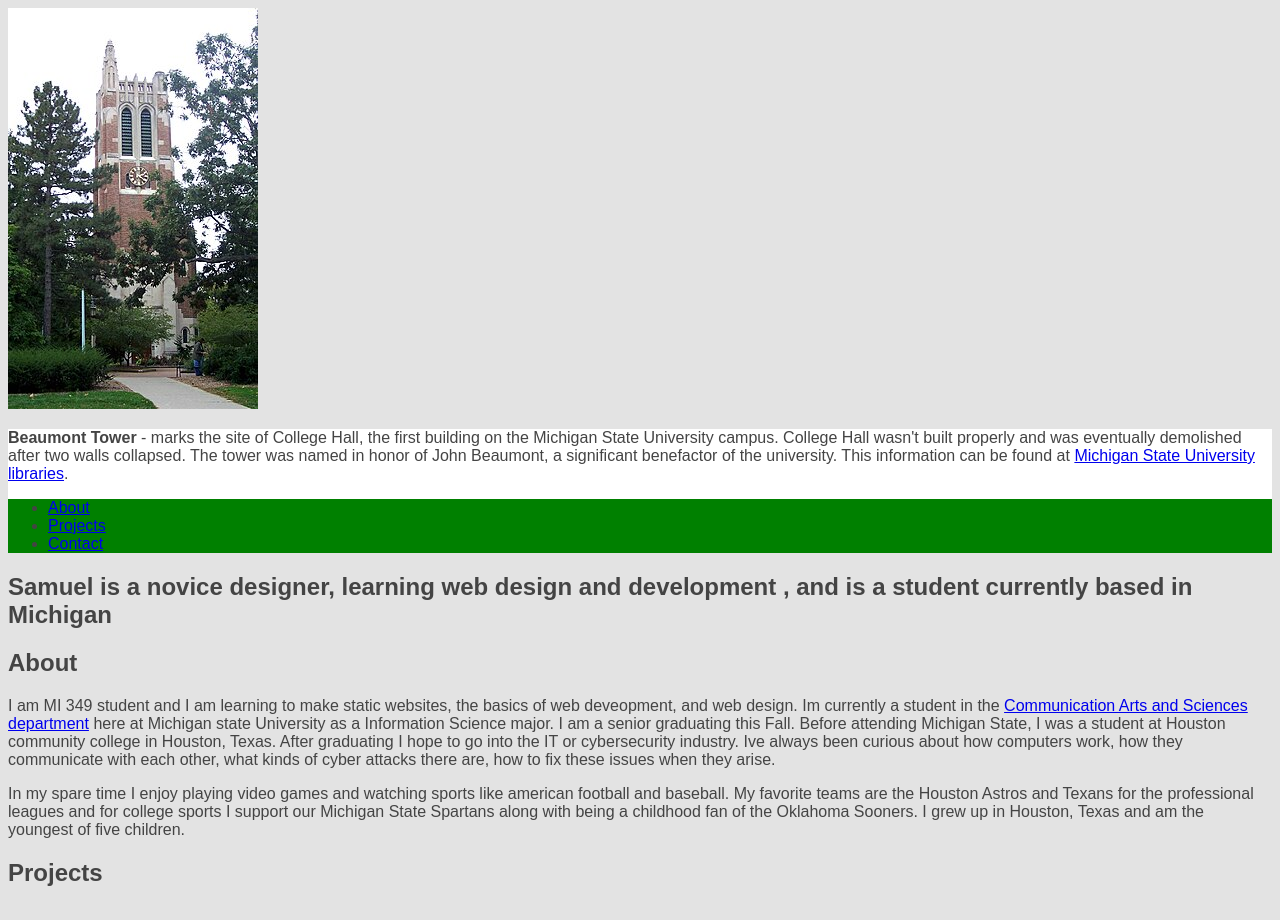
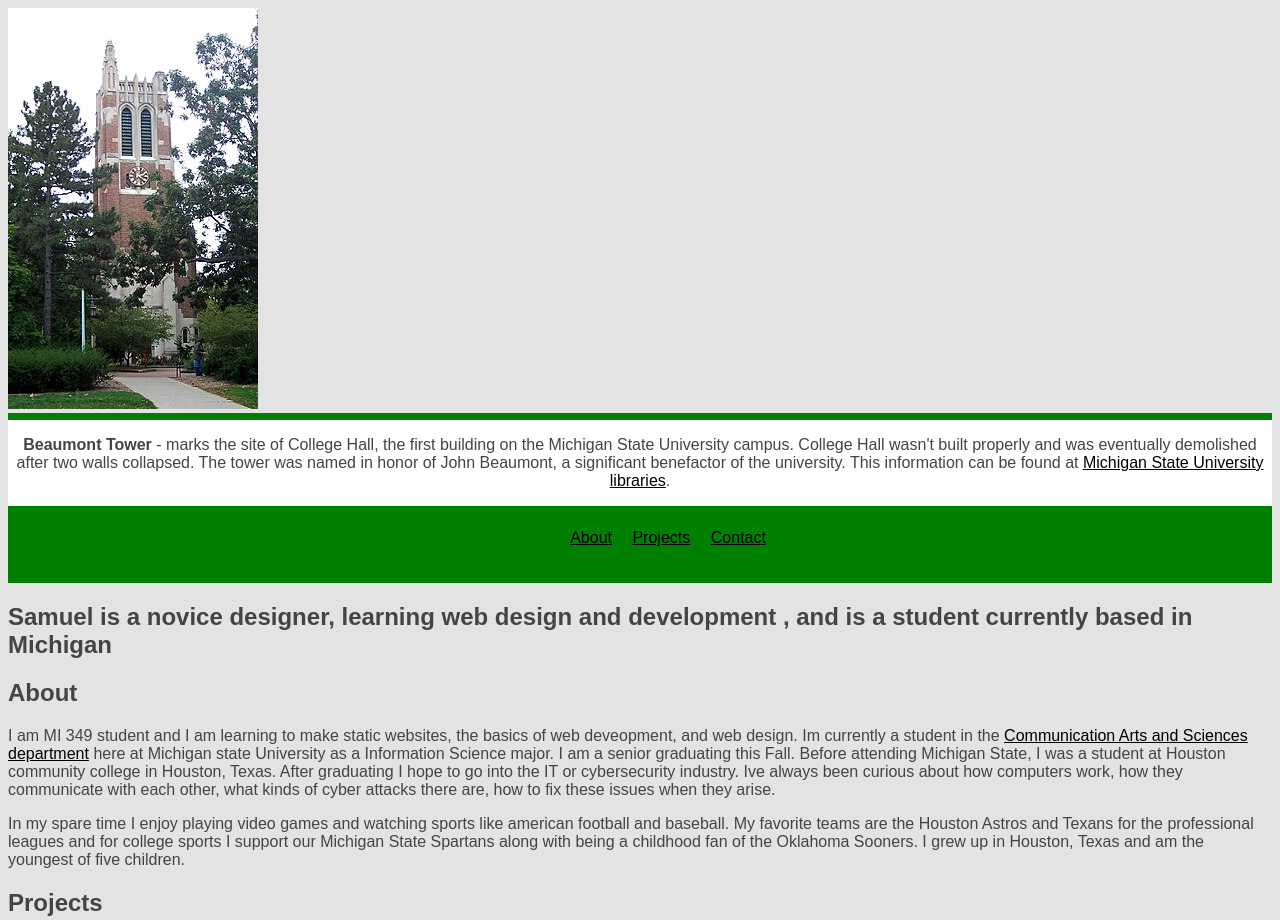
Before and after one commit to Shoyt111/Samuel-Hoyt-Portfolio-Skeleton-MI349, a plain HTML site: page index.html in a window 1280 px wide. Shown: the top 920 px of the page. Drawn offline with Linux system fonts and the light colour scheme.

Commit message:
Working on css file

```diff
--- a/style.css
+++ b/style.css
@@ -2,6 +2,7 @@
     --primary-bg: #e3e3e3;
     --primary-text: #444;
     --standard-gap: 40px;
+    --secondary-text: black;
 }
 
 body{
@@ -16,8 +17,20 @@ body{
 
 nav{
     background: green;
+    text-align: center;
+    border-bottom: 10px solid green;
+    border-top: 7px solid green;
+}
+
+nav li {
+    display: inline-block;
+    margin-left: 1rem;
 }
 
 #menu{
     background: white;
 }
+
+a{
+     color: var(--secondary-text);
+}
```
